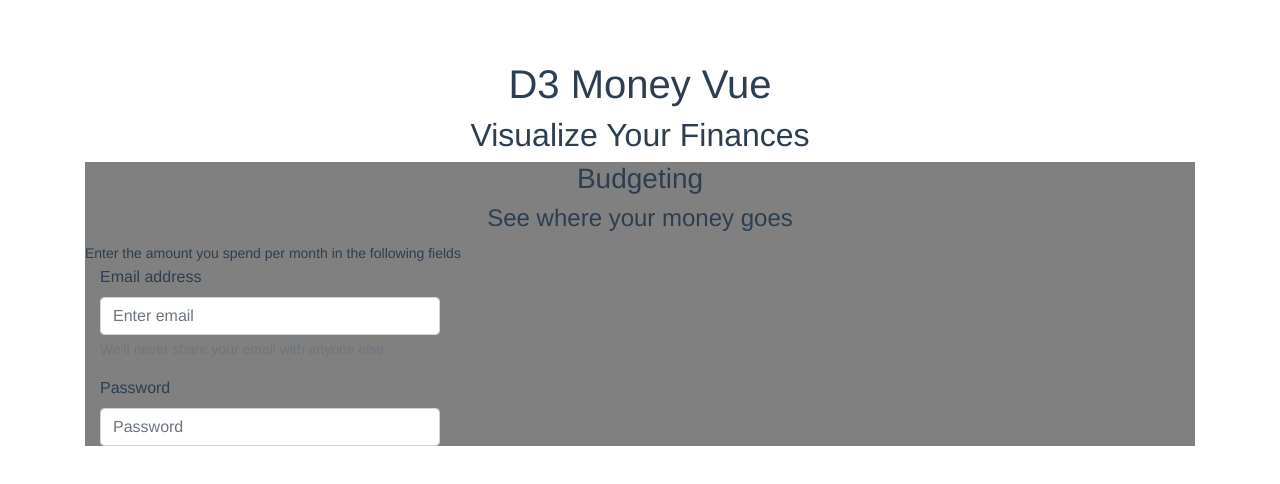
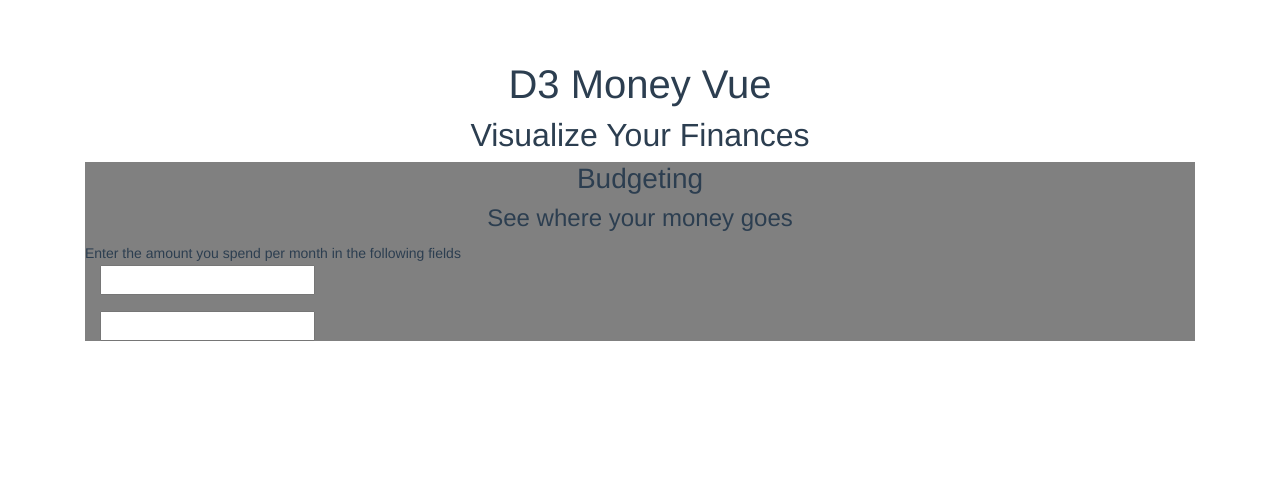
Before and after one commit to lkukhar/D3-Money-Vue, a Vue app: page / in a window 1280 px wide. Shown: the top 484 px of the page. Built offline with nearby package versions, Linux system fonts and the light colour scheme.

Commit message:
Update Budgeting.vue

```diff
--- a/src/components/Budgeting.vue
+++ b/src/components/Budgeting.vue
@@ -6,13 +6,12 @@
     <!-- INPUT -->
     <div class="col-md-4">
       <div class="form-group">
-        <label for="exampleInputEmail1">Email address</label>
-        <input type="email" class="form-control" id="exampleInputEmail1" aria-describedby="emailHelp" placeholder="Enter email">
-        <small id="emailHelp" class="form-text text-muted">We'll never share your email with anyone else.</small>
+        <label></label>
+        <input />
       </div>
       <div class="form-group">
-        <label for="exampleInputPassword1">Password</label>
-        <input type="password" class="form-control" id="exampleInputPassword1" placeholder="Password">
+        <label></label>
+        <input />
       </div>
     </div>
   <!-- GRAPH -->
```
